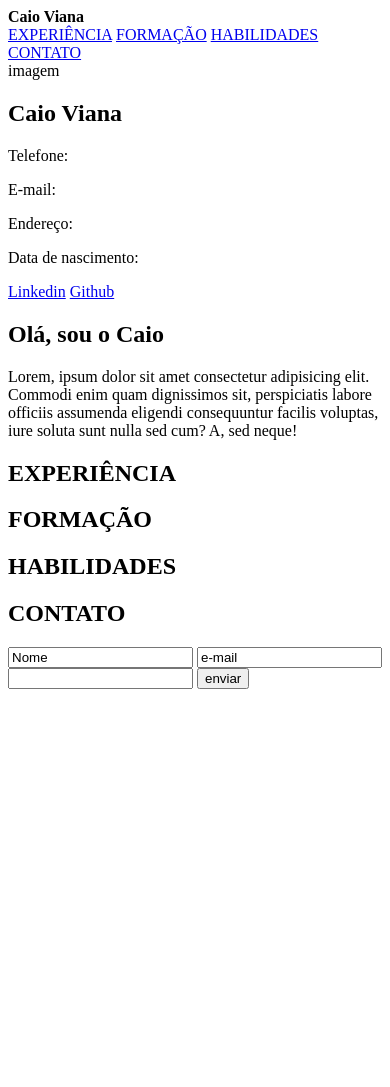
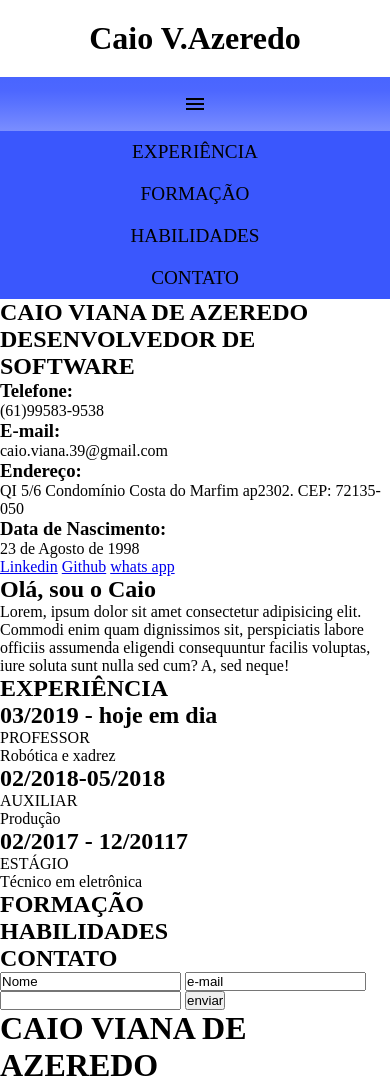
Before and after one commit to CaioVAzeredo/projeto-portifolio, a plain HTML site: page index/index.html in a window 390 px wide. Shown: the top 1087 px of the page. Before the commit the page ends 844 px from the top, so only its background shows below. Drawn offline with Linux system fonts and the light colour scheme.

Commit message:
feito o menu para mobile

```diff
--- a/estilo/estilo.css
+++ b/estilo/estilo.css
@@ -0,0 +1,46 @@
+* {
+    margin: 0px;
+    padding: 0px;
+}
+
+header>h1 {
+    padding: 20px;
+    text-align: center;
+    background-color: white;
+}
+
+/* menu */
+#burguer{
+    display: block;
+    text-align: center;
+    color: rgb(0, 0, 0);
+    background-image: linear-gradient(to bottom,  #4965ff,  #4d67ff,  #5a73ff,  #6a80ff,  #7a8eff ) ;
+    cursor: pointer;
+    padding: 15px;
+
+    /* background-image: linear-gradient(to bottom,  #263dbd,  #263797,  #1a266b,  #182153,  #182153 ) ; */
+}
+#burguer:hover{
+
+    background-image: linear-gradient(to bottom,  #3a57fd,  #3b58fd,  #4460fc,  #5871ff,  #647bff ) ;
+
+
+}
+
+#itens {
+    display: block;
+}
+#itens > ul > li > a{
+    display: block;
+    padding: 10px;
+    text-align: center;
+    font-size: 1.2em;
+   background-color: #3a57fd;
+   text-decoration: none;
+   color: black;
+}
+#itens > ul > li > a:hover{
+
+    background-color: #4557c0;
+    color: rgb(228, 228, 228);
+}
--- a/index/index.html
+++ b/index/index.html
@@ -6,57 +6,76 @@
     <meta http-equiv="X-UA-Compatible" content="IE=edge">
     <meta name="viewport" content="width=device-width, initial-scale=1.0">
     <link rel="stylesheet" href="../estilo/estilo.css">
+    <link href="https://fonts.googleapis.com/icon?family=Material+Icons" rel="stylesheet">
     <title>Meu portifólio</title>
 </head>
 
 <body>
     <header>
-        <strong>Caio Viana</strong>
-        <nav>
+        <h1><strong>Caio V.Azeredo</strong></h1>
+        <span id="burguer" class="material-icons" onclick="clickMenu()">menu</span>
+        <menu id="itens">
             <!-- https://www.youtube.com/watch?v=2GO_E3KMRVg -->
-            <a href="#">EXPERIÊNCIA</a>
-            <a href="#">FORMAÇÃO</a>
-            <a href="#">HABILIDADES</a>
-            <a href="#">CONTATO</a>
-        </nav>
+            <ul>
+                <li><a href="#" >EXPERIÊNCIA</a></li>
+                <li><a href="#">FORMAÇÃO</a></li>
+                <li><a href="#">HABILIDADES</a></li>
+                <li><a href="#">CONTATO</a></li>
+            </ul>
+        </menu>
     </header>
     <main>
         <section>
             <div>
-                <div>imagem</div>
-                <h1>Caio Viana</h1>
-                <p>Telefone:</p>
-                <p>E-mail:</p>
-                <p>Endereço:</p>
-                <p>Data de nascimento:</p>
+                <h1>CAIO VIANA DE AZEREDO</h1>
+                <h2>DESENVOLVEDOR DE SOFTWARE</h2>
+                <h3>Telefone:</h3>
+                <p>(61)99583-9538</p>
+                <h3>E-mail: </h3>
+                <p>caio.viana.39@gmail.com</p>
+                <h3>Endereço: </h3>
+                <p>QI 5/6 Condomínio Costa do Marfim ap2302. CEP: 72135-050</p>
+                <h3>Data de Nascimento: </h3>
+                <p>23 de Agosto de 1998</p>
             </div>
-            <footer>
+            <div id="sociais">
                 <a href="#">Linkedin</a>
                 <a href="#">Github</a>
-            </footer>
+                <a href="#">whats app</a>
+            </div>
         </section>
         <section>
             <h1>Olá, sou o Caio</h1>
-            <p>Lorem, ipsum dolor sit amet consectetur adipisicing elit. Commodi enim quam dignissimos sit, perspiciatis labore officiis assumenda eligendi consequuntur facilis voluptas, iure soluta sunt nulla sed cum? A, sed neque!</p>
+            <p>Lorem, ipsum dolor sit amet consectetur adipisicing elit. Commodi enim quam dignissimos sit, perspiciatis
+                labore officiis assumenda eligendi consequuntur facilis voluptas, iure soluta sunt nulla sed cum? A, sed
+                neque!</p>
         </section>
         <section>
-            <h2>EXPERIÊNCIA</h2>
+            <h1><strong>EXPERIÊNCIA</strong></h1>
+
+            <h2><strong>03/2019 - hoje em dia</strong></h2>
+            <p>PROFESSOR</p>
+            <p>Robótica e xadrez</p>
+
+            <h2><strong>02/2018-05/2018</strong></h2>
+            <p>AUXILIAR</p>
+            <p>Produção</p>
+
+            <h2><strong>02/2017 - 12/20117</strong></h2>
+            <p>ESTÁGIO</p>
+            <p>Técnico em eletrônica</p>
+
+
+            <h1>FORMAÇÃO</h1>
             <p></p>
             <p></p>
             <p></p>
-        </section>
-        <section>
-            <h2>FORMAÇÃO</h2>
-            <p></p>
-            <p></p>
-            <p></p>
-        </section>
-        <section>
-            <h2>HABILIDADES</h2>
+
+            <h1>HABILIDADES</h1>
         </section>
         <section>
             <h2>CONTATO</h2>
-            <input type="text" value="Nome" >
+            <input type="text" value="Nome">
             <input type="email" value="e-mail">
             <input type="">
             <button>enviar</button>
@@ -64,9 +83,29 @@
 
     </main>
     <footer>
-
+        <h1>CAIO VIANA DE AZEREDO</h1>
+        <h2>DESENVOLVEDOR DE SOFTWARE</h2>
+        <h3>Telefone:</h3>
+        <p>(61)99583-9538</p>
+        <h3>E-mail: </h3>
+        <p>caio.viana.39@gmail.com</p>
+        <hr>
+        <div id="sociais">
+            <a href="#">Linkedin</a>
+            <a href="#">Github</a>
+            <a href="#">whats app</a>
+        </div>
     </footer>
 </body>
-<script src="../script/script.js"></script>
+<script>
+    function clickMenu() {
+        if (itens.style.display == 'block') {
+            itens.style.display = 'none'
+        }else{
+            itens.style.display ='block'
+        }
+    }
+
+</script>
 
 </html>
```
